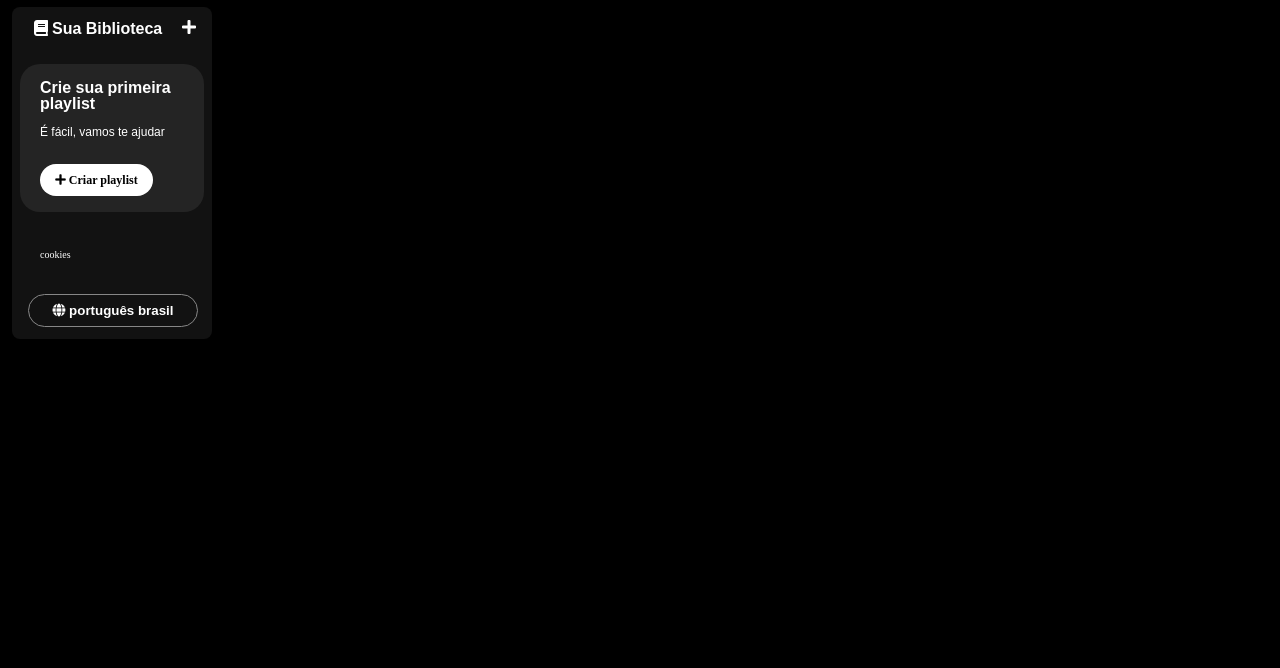
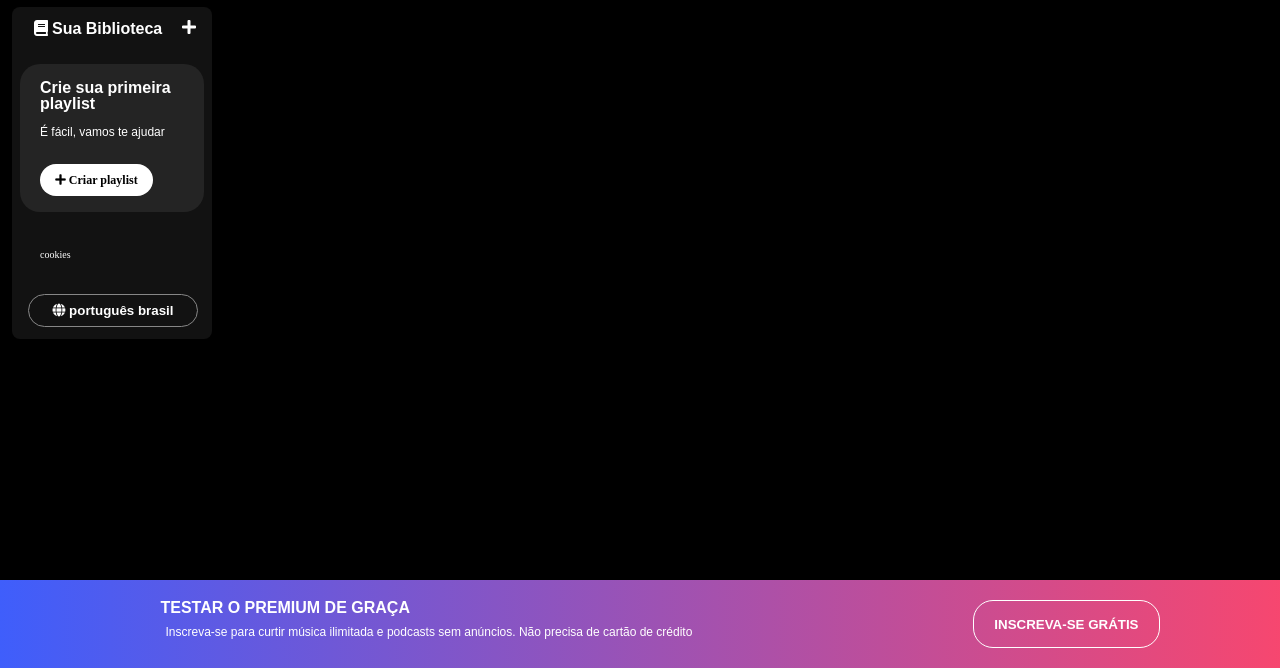
Before and after one commit to Kavest0/Imersao-front-end-allura, a plain HTML site: page Allurapage/index.html in a window 1280 px wide. Shown: the part 132-800 px from the top of the page. Drawn offline with Linux system fonts and the light colour scheme.

Commit message:
Update index.html

```diff
--- a/Allurapage/index.html
+++ b/Allurapage/index.html
@@ -87,13 +87,29 @@
                 <span>português brasil</span>
 
             </button>
+
         </div>
 
     </div>
 
     </div>
+    <div class="footer">
+        <div class="footer_content">
+            <span class="text title">TESTAR O PREMIUM DE GRAÇA</span>
+            <span class="text subtitle">Inscreva-se para curtir música ilimitada e podcasts sem anúncios. Não precisa de cartão de crédito</span>
 
 
+        </div>
+
+        <div class="footer_content_2">
+            <button class="footer_button">
+                <span>INSCREVA-SE GRÁTIS</span>
+
+            </button>
+
+        </div>
+
+    </div>
 
 </body>
 </html>
```
